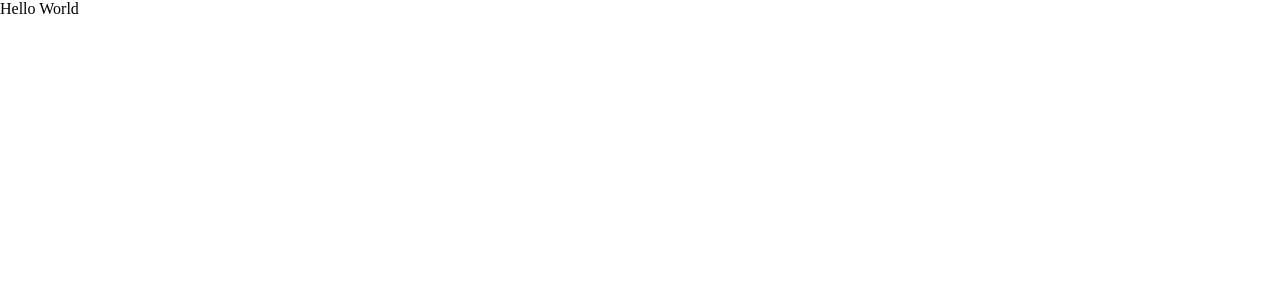
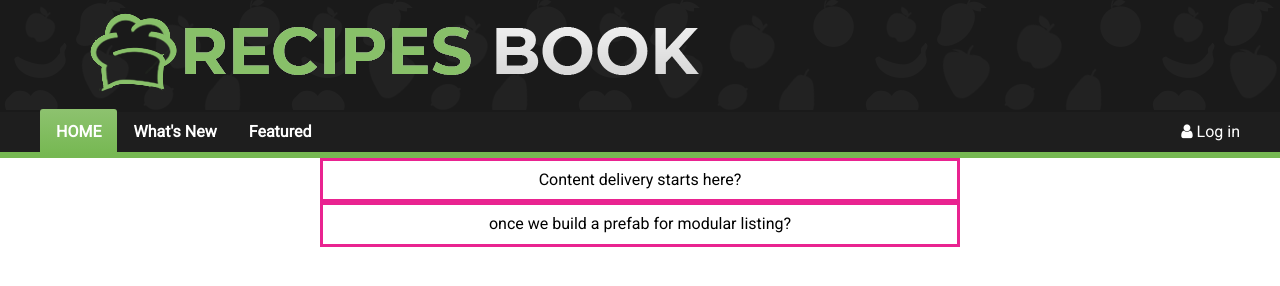
Before and after one commit to tomleah/INSE-RecipeBook, a website: page static/index.html in a window 1280 px wide. Drawn offline with Linux system fonts and the light colour scheme.

Commit message:
Started constructing website

```diff
--- a/static/index.html
+++ b/static/index.html
@@ -1,12 +1,62 @@
 <!DOCTYPE html>
 <html lang="en">
+
 <head>
-  <meta charset="UTF-8">
-  <meta name="viewport" content="width=device-width, initial-scale=1.0">
-  <link rel="stylesheet" href="styles/master.css">
-  <title>Recipe Book</title>
+    <meta charset="UTF-8">
+    <meta name="viewport" content="width=device-width, initial-scale=1.0">
+    <link rel="stylesheet" href="styles/master.css">
+    <link rel="stylesheet" href="https://cdnjs.cloudflare.com/ajax/libs/font-awesome/4.7.0/css/font-awesome.min.css">
+    <link href="https://fonts.googleapis.com/css?family=Roboto" rel="stylesheet">
+    <title>Recipe Book</title>
 </head>
+
 <body>
-  Hello World
+    <!--HEADER (banner and logo)-->
+    <header class="p-header" id="header">
+        <div class="p-header-inner">
+            <div class="p-header-content">
+                <img src="images/header/Logo.png" alt="Recipe">
+            </div>
+        </div>
+    </header>
+
+    <!--NAVIGATION (buttons or links)-->
+    <nav class="p-nav">
+        <div class="p-nav-inner">
+            <ul class="p-nav-link">
+                <li>
+                    <a class="p-nav-link-active" href="#LINK1">
+                        <b>Home</b>
+                    </a>
+                </li>
+                <li>
+                    <a href="LINK2">
+                        <b>What's New</b>
+                    </a>
+                </li>
+                <li>
+                    <a href="LINK3">
+                        <b>Featured</b>
+                    </a>
+                </li>
+            </ul>
+            <div class="p-nav-opposite">
+                <a href="LINK4" class="p-navgroup-link">
+                    <i class="fa fa-user" aria-hidden="true"></i> Log in
+                </a>
+            </div>
+        </div>
+    </nav>
+
+    <!--CONTENT -->
+    <div class="boxed">
+        Content delivery starts here?
+    </div>
+    <div class="boxed">
+        once we build a prefab for modular listing?
+    </div>
 </body>
+
+
+
 </html>
--- a/static/styles/master.css
+++ b/static/styles/master.css
@@ -1,4 +1,109 @@
-* {
+* {box-sizing: border-box;}
+
+/* ========== [CORE] Styling ========== */
+
+body {
   margin: 0;
-  padding: 0;
+  font-family: 'Roboto', sans-serif;
 }
+
+html {
+    line-height: 1.15;
+}
+
+li {
+    float: left;
+}
+
+li a {
+    display: block;
+    color: white;
+    text-align: center;
+    padding: 14px 16px;
+    text-decoration: none;
+}
+
+
+
+/* ========== [LEE] HEADER ========== */
+
+.p-header {
+    background: url("../images/header/Header_BG.png");
+    padding-top: 10px;
+    padding-bottom: 10px;
+}
+
+.p-header-inner {
+    max-width: 1200px;
+    margin: 0 auto;
+    width: 100%;
+    position: relative;
+}
+
+.p-header-content {
+    display: flex;
+    flex-wrap: wrap;
+    justify-content: space-between;
+    align-items: center;
+    max-width: 100%;
+}
+
+
+
+/* ========== [LEE] NAVIGATION ========== */
+
+.p-nav {
+    color: #fff;
+    border-top: 2px solid #1a1a1a;
+    background-color: #1e1e1e;
+    border-bottom: 6px solid #76b852;
+}
+
+.p-nav-inner {
+    max-width: 1200px;
+    margin: 0 auto;
+    width: 100%;
+    width: calc(100% - 40px);
+    transition: max-width .2s;
+    position: relative;
+    height: 40px;
+    display: flex;
+    align-items: center;
+}
+
+.p-nav-link {
+    list-style-type: none;
+    margin: 0;
+    padding: 0;
+    overflow: hidden;
+}
+
+.p-nav-link-active {
+    background: linear-gradient(to bottom, #8dc26f 0%, #76b852 100%);
+    border-top-left-radius: 3px;
+    border-top-right-radius: 3px;
+    text-transform: uppercase;
+}
+
+.p-nav-opposite {
+    margin-left: auto;
+    text-align: right;
+    flex-shrink: 0;
+    display: inline-flex;
+    align-items: center;
+}
+
+.p-navgroup-link {
+    color: #fff;
+    text-decoration:none;
+}
+
+/* ========== [LEE] CONTENT ========== */
+
+.boxed {
+    margin: auto;
+    width: 50%;
+    border: 3px solid rgb(233, 35, 144);
+    padding: 10px;
+    text-align: center;
+  }
```
Also changed, not shown: static/images/header/Header_BG.png (added), static/images/header/Logo.png (added).
